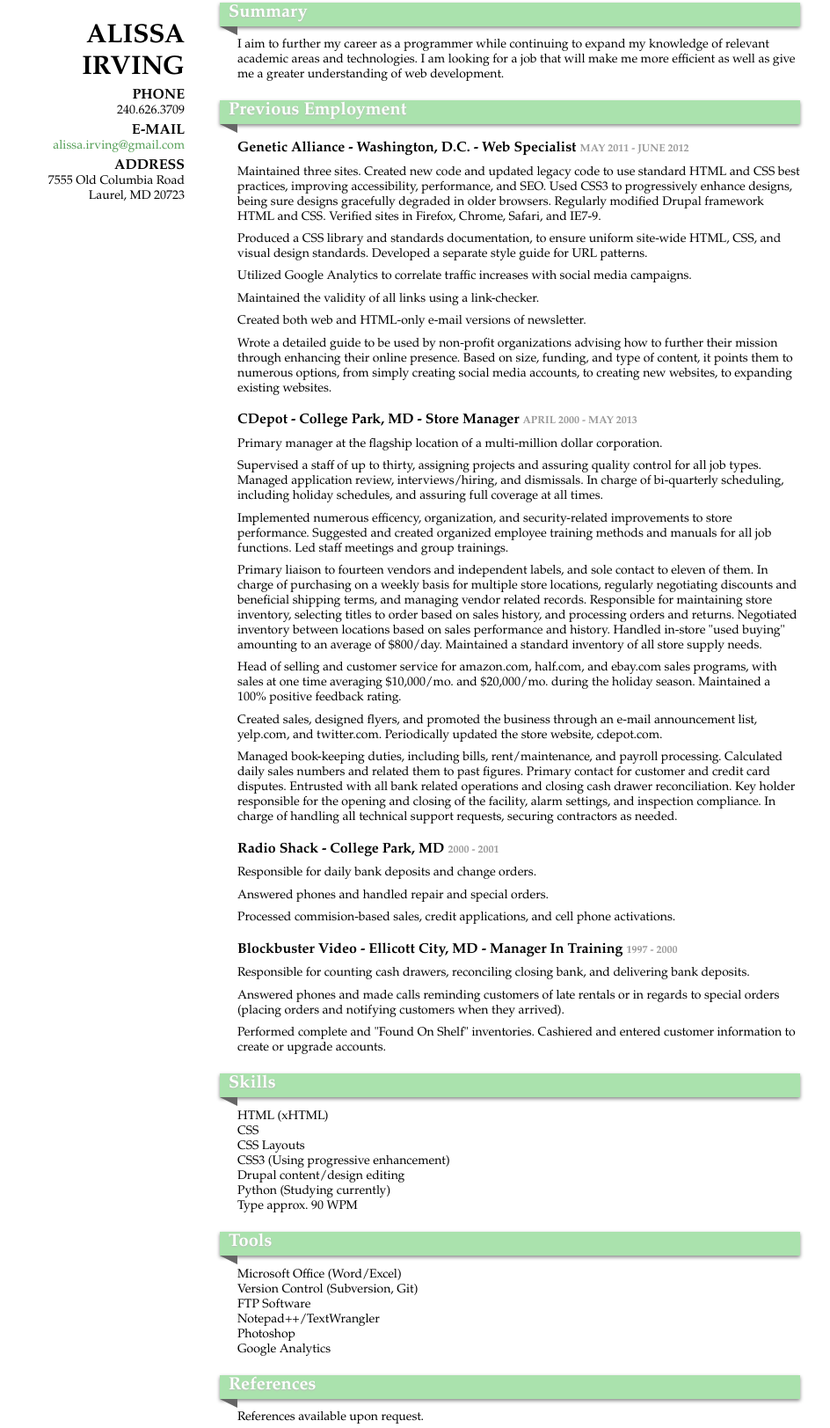
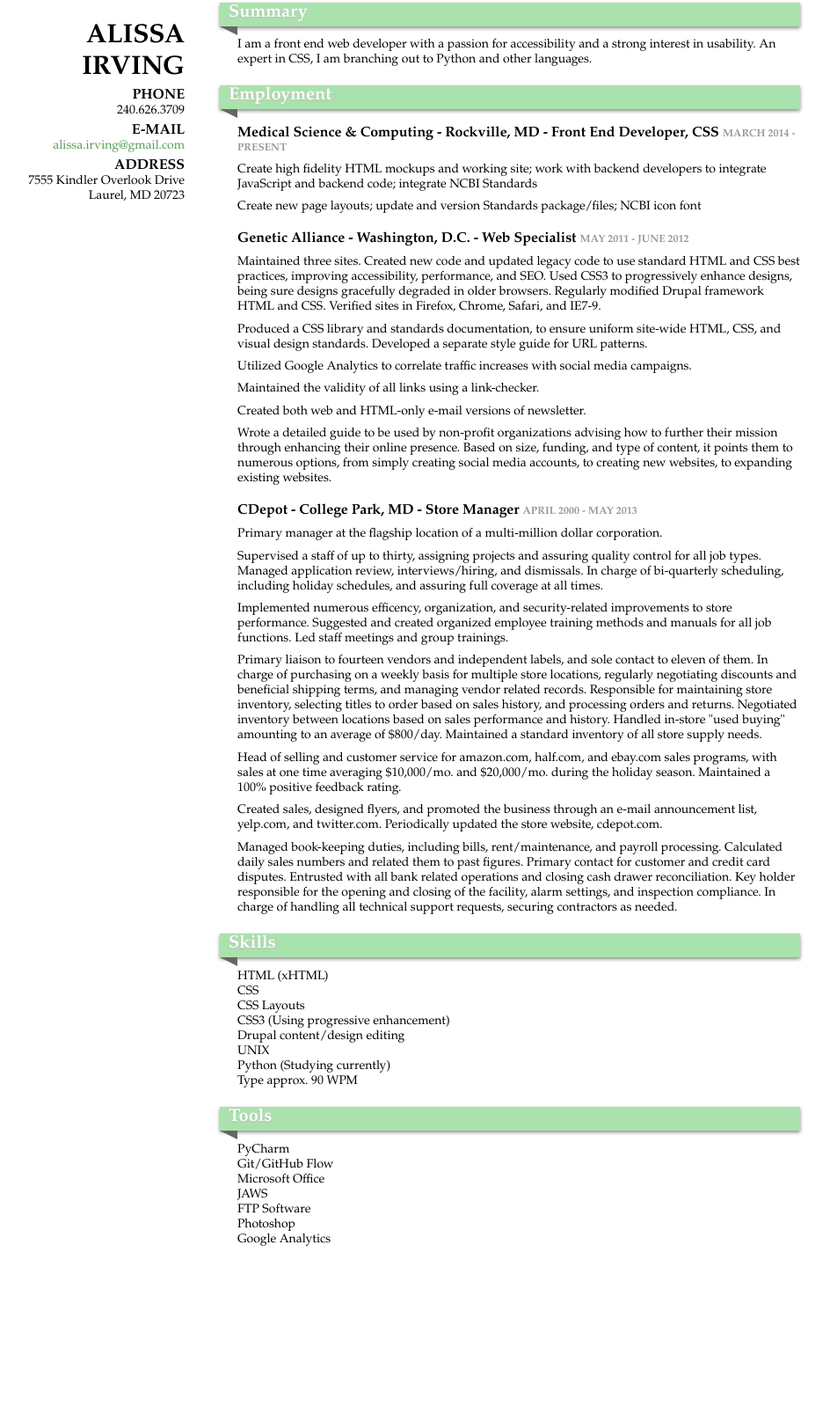
Before and after one commit to ducklet/stuff, a plain HTML site: page index.html in a window 1280 px wide. Shown: the part 17-1640 px from the top of the page at 88% size, without its empty margins (18-962 px from the left). After the commit the page ends 1449 px from the top, so only its background shows below. Drawn offline with Linux system fonts and the light colour scheme.

Commit message:
Updated skills/tools, commented out non-MSC-relevant stuff

```diff
--- a/index.html
+++ b/index.html
@@ -14,13 +14,23 @@
 <h2>E-mail</h2>
 <a href="mailto:alissa.irving@gmail.com">alissa.irving@gmail.com</a>
 <h2>Address</h2>
-<p>7555 Old Columbia Road</p>
+<p>7555 Kindler Overlook Drive</p>
 <p>Laurel, MD 20723</p>
 </div>
 <div class="main">
+
+
 <h1>Summary</h1>
-<p>I aim to further my career as a programmer while continuing to expand my knowledge of relevant academic areas and technologies.  I am looking for a job that will make me more efficient as well as give me a greater understanding of web development.</p>
-<h1>Previous Employment</h1>
+
+<p>I am a front end web developer with a passion for accessibility and a strong interest in usability.  An expert in CSS, I am branching out to Python and other languages.</p>
+
+
+<h1>Employment</h1>
+
+<h2>Medical Science & Computing - Rockville, MD - Front End Developer, CSS
+<span>March 2014 - Present</span></h2>
+<p>Create high fidelity HTML mockups and working site; work with backend developers to integrate JavaScript and backend code; integrate NCBI Standards</p>
+<p>Create new page layouts; update and version Standards package/files; NCBI icon font</p>
 
 <h2>Genetic Alliance - Washington, D.C. - Web Specialist
 <span>May 2011 - June 2012</span></h2>
@@ -41,6 +51,7 @@
 <p>Created sales, designed flyers, and promoted the business through an e-mail announcement list, yelp.com, and twitter.com.  Periodically updated the store website, cdepot.com.</p>
 <p>Managed book-keeping duties, including bills, rent/maintenance, and payroll processing.  Calculated daily sales numbers and related them to past figures.  Primary contact for customer and credit card disputes.  Entrusted with all bank related operations and closing cash drawer reconciliation.  Key holder responsible for the opening and closing of the facility, alarm settings, and inspection compliance.  In charge of handling all technical support requests, securing contractors as needed.<p>
 
+<!--
 <h2>Radio Shack - College Park, MD
 <span>2000 - 2001</span></h2>
 <p>Responsible for daily bank deposits and change orders.</p>
@@ -54,6 +65,8 @@
 <p>Answered phones and made calls reminding customers of late rentals or in regards to special orders (placing orders and notifying customers when they arrived).</p>
 
 <p>Performed complete and "Found On Shelf" inventories.  Cashiered and entered customer information to create or upgrade accounts.</p>
+-->
+
 <div class="skills">
 <h1>Skills</h1>
 <ul>
@@ -62,6 +75,7 @@
 <li>CSS Layouts</li>
 <li>CSS3 (Using progressive enhancement)</li>
 <li>Drupal content/design editing</li>
+<li>UNIX</li>
 <li>Python (Studying currently)</li>
 <li>Type approx. 90 WPM</li>
 </ul>
@@ -69,18 +83,16 @@
 <div class="tools">
 <h1>Tools</h1>
 <ul>
-<li>Microsoft Office (Word/Excel)</li>
-<li>Version Control (Subversion, Git)</li>
+<li>PyCharm</li>
+<li>Git/GitHub Flow</li>
+<li>Microsoft Office</li>
+<li>JAWS</li>
+<!--<li>Sublime Text 2/Notepad++/TextWrangler</li>-->
 <li>FTP Software</li>
-<li>Notepad++/TextWrangler</li>
 <li>Photoshop</li>
 <li>Google Analytics</li>
 </ul>
 </div>
-<div class="references">
-<h1>References</h1>
-<p>References available upon request.</p>
-</div>
 </div>
 </body>
 </html>
--- a/resume_print.css
+++ b/resume_print.css
@@ -15,4 +15,3 @@ body {margin-left:1em;}
 .main p, .main ul {font-size:1.2em;}
 .skills {width:37%;float:left;overflow:hidden;}
 .tools {width:35%;float:left;overflow:hidden;}
-.references {width:28%;float:right;}
```
